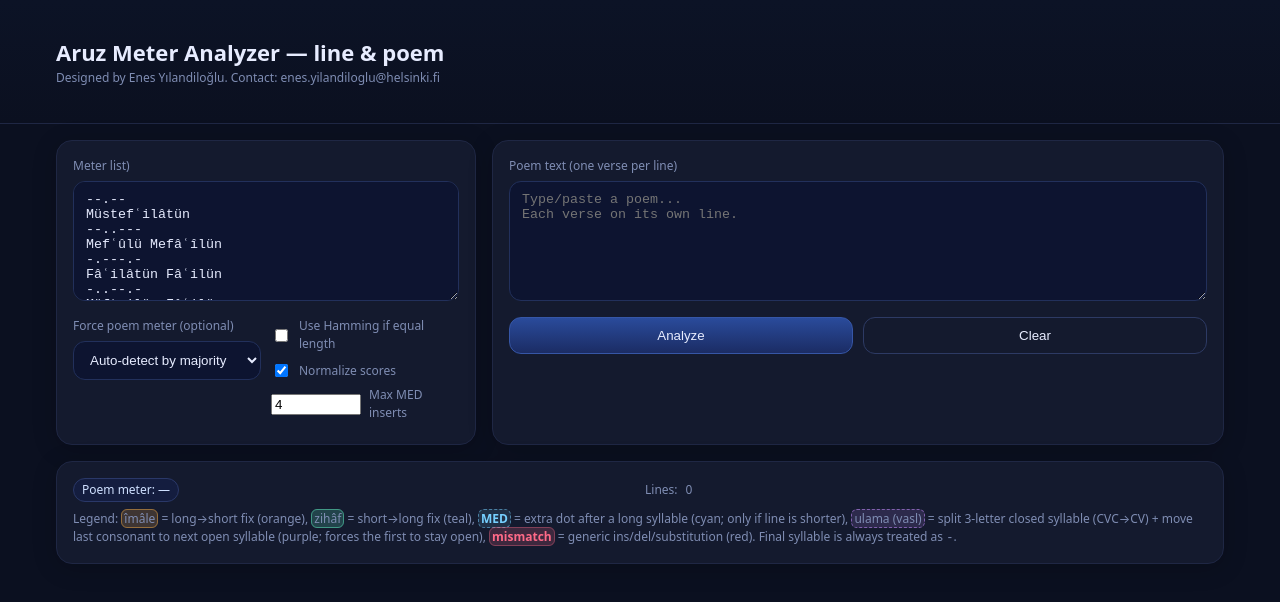
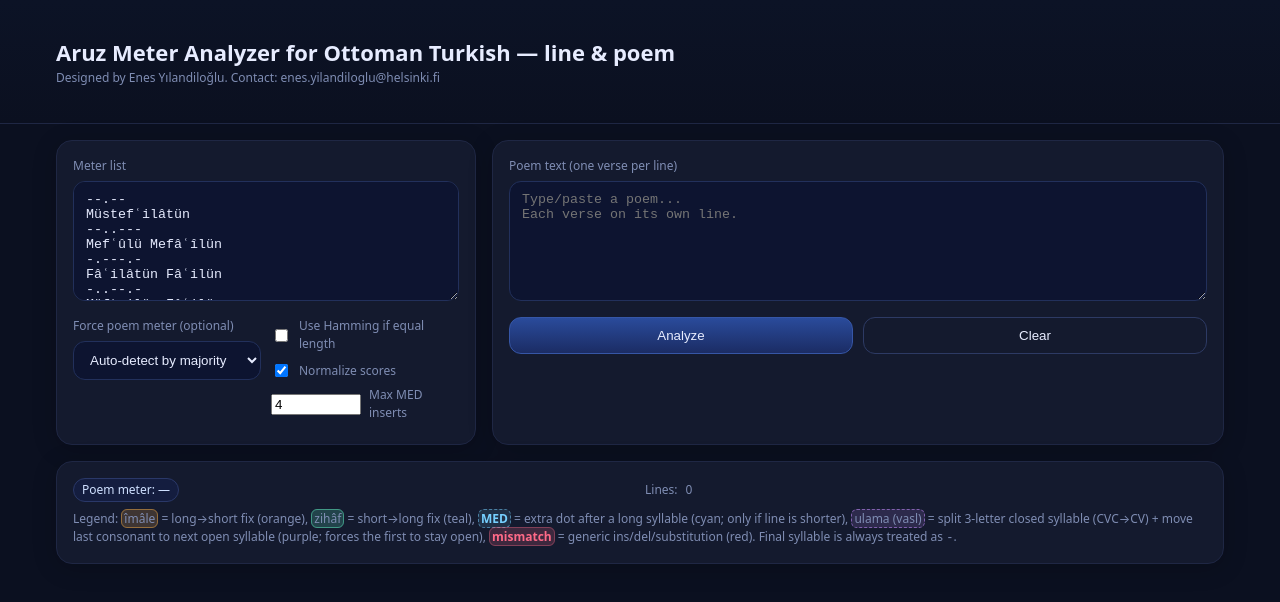
Before and after one commit to Koras0ff/ottoman-aruz-predictor, a plain HTML site: page index.html in a window 1280 px wide. Drawn offline with Linux system fonts and the light colour scheme.

Commit message:
Update index.html

```diff
--- a/index.html
+++ b/index.html
@@ -54,14 +54,14 @@
 <body>
 <header>
   <div class="container">
-    <h1>Aruz Meter Analyzer — line & poem</h1>
+    <h1>Aruz Meter Analyzer for Ottoman Turkish — line & poem</h1>
     <div class="muted small">Designed by Enes Yılandiloğlu. Contact: enes.yilandiloglu@helsinki.fi</div>
   </div>
 </header>
 
 <div class="container grid">
   <section class="card">
-    <label>Meter list)</label>
+    <label>Meter list</label>
     <textarea id="meters" spellcheck="false"></textarea>
     <div class="row" style="margin-top:10px">
       <div>
```
